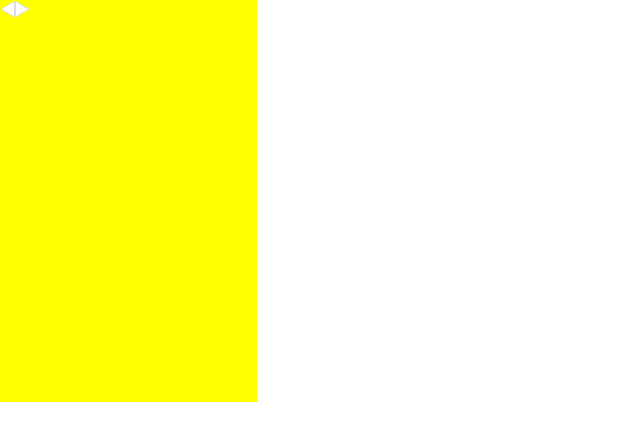
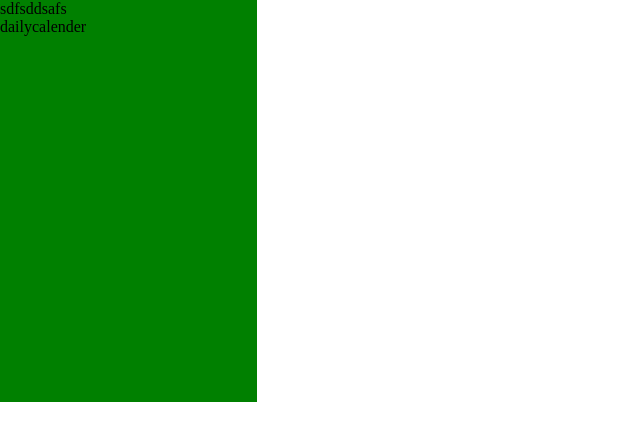
Before and after one commit to codingBottle/JMGDH_Web, a Next.js app: page /test in a window 1280 px wide. Shown: the top 440 px of the page, without its empty margins (0-640 px from the left). Built offline with nearby package versions, Linux system fonts and the light colour scheme.

Commit message:
Revert "feat #3 - 화살표 SVG로 assets/icon에 추가"
This reverts commit 835b35b6069c70455a9b07f4d4dec69782d9d24d.

```diff
--- a/src/assets/icon/Arrow.tsx
+++ /dev/null
@@ -1,40 +0,0 @@
-import React from "react";
-import styled from "styled-components";
-
-const RightArrow = () => {
-  return (
-    <svg
-      width="15"
-      height="18"
-      viewBox="0 0 15 18"
-      fill="none"
-      xmlns="http://www.w3.org/2000/svg"
-    >
-      <path
-        d="M14.5 16.9445L0.998136 9.12971L14.5 1.31497L14.5 16.9445Z"
-        fill="white"
-        stroke="#DBDBDB"
-      />
-    </svg>
-  );
-};
-
-const LeftArrow = () => {
-  return (
-    <svg
-      width="15"
-      height="18"
-      viewBox="0 0 15 18"
-      fill="none"
-      xmlns="http://www.w3.org/2000/svg"
-    >
-      <path
-        d="M0.5 1.31493L14.0019 9.12967L0.499999 16.9444L0.5 1.31493Z"
-        fill="white"
-        stroke="#DBDBDB"
-      />
-    </svg>
-  );
-};
-
-export { RightArrow, LeftArrow };
--- a/src/components/DailyCalender.tsx
+++ b/src/components/DailyCalender.tsx
@@ -1,17 +1,5 @@
 import React from "react";
-import styled from "styled-components";
-import { RightArrow, LeftArrow } from "@/assets/icon/Arrow";
+
 export default function DailyCalender() {
-  return (
-    <Container>
-      <RightArrow />
-      <LeftArrow />
-    </Container>
-  );
+  return <div>dailycalender</div>;
 }
-
-const Container = styled.div`
-  width: 100%;
-  height: 100%;
-  background-color: yellow;
-`;
--- a/src/pages/test.tsx
+++ b/src/pages/test.tsx
@@ -5,6 +5,7 @@
 export default function hello() {
   return (
     <Container>
+      sdfsddsafs
       <DailyCalender />
     </Container>
   );
```
